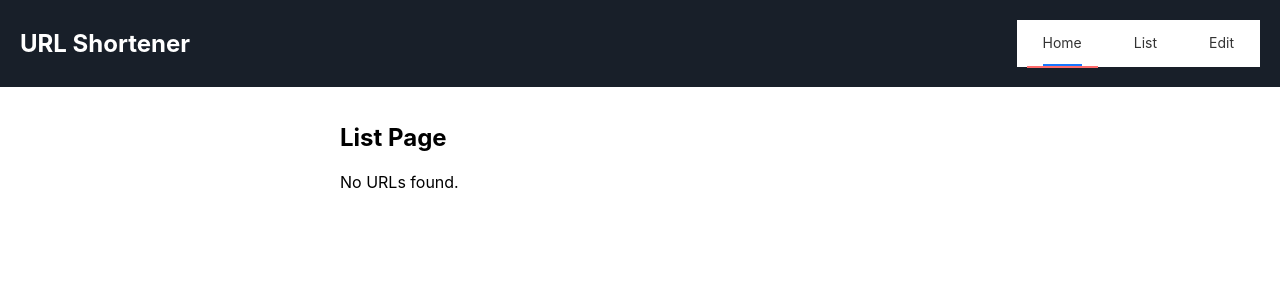
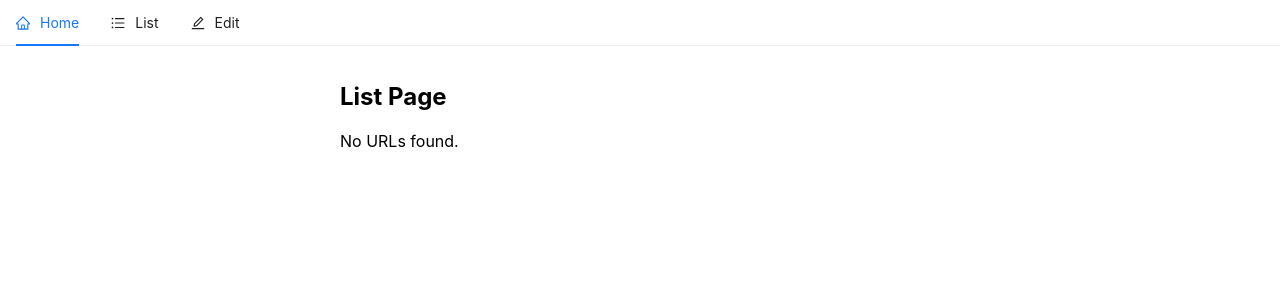
Before and after one commit to sumit-ch-dev/url-shortener, a React (Create React App) app: page /list in a window 1280 px wide. Shown: the top 300 px of the page. Built offline with nearby package versions, Linux system fonts and the light colour scheme.

Commit message:
added icons to Navbar

```diff
--- a/src/components/navbar/NavBar.jsx
+++ b/src/components/navbar/NavBar.jsx
@@ -1,24 +1,22 @@
 import React from 'react';
+import { Menu } from 'antd';
 import { Link } from 'react-router-dom';
-import { StyledHeader, Logo, StyledMenu, StyledMenuItem as MenuItem } from './NavBar.styles';
+import { HomeOutlined, UnorderedListOutlined, EditOutlined } from '@ant-design/icons';
 
-const Navbar = () => {
+const NavBar = () => {
   return (
-    <StyledHeader>
-      <Logo>URL Shortener</Logo>
-      <StyledMenu mode="horizontal" defaultSelectedKeys={['home']}>
-        <MenuItem key="home">
-          <Link to="/">Home</Link>
-        </MenuItem>
-        <MenuItem key="list">
-          <Link to="/list">List</Link>
-        </MenuItem>
-        <MenuItem key="edit">
-          <Link to="/edit">Edit</Link>
-        </MenuItem>
-      </StyledMenu>
-    </StyledHeader>
+    <Menu mode="horizontal" defaultSelectedKeys={['home']}>
+      <Menu.Item key="home" icon={<HomeOutlined />}>
+        <Link to="/">Home</Link>
+      </Menu.Item>
+      <Menu.Item key="list" icon={<UnorderedListOutlined />}>
+        <Link to="/list">List</Link>
+      </Menu.Item>
+      <Menu.Item key="edit" icon={<EditOutlined />}>
+        <Link to="/edit">Edit</Link>
+      </Menu.Item>
+    </Menu>
   );
 };
 
-export default Navbar;
+export default NavBar;
--- a/src/components/navbar/NavBar.styles.jsx
+++ /dev/null
@@ -1,40 +0,0 @@
-import styled from 'styled-components';
-import { Menu } from 'antd';
-
-export const StyledHeader = styled.header`
-  background-color: #181f29;
-  padding: 20px;
-  display: flex;
-  justify-content: space-between;
-  align-items: center;
-`;
-
-export const Logo = styled.h1`
-  color: #fff;
-  font-size: 24px;
-  margin: 0;
-`;
-
-export const StyledMenu = styled(Menu)`
-  border: none;
-
-  .ant-menu-item {
-    a {
-      color: #333;
-    }
-  }
-
-  .ant-menu-item-selected {
-    background-color: transparent;
-    border-bottom: 2px solid #ff6b6b;
-  }
-
-  .ant-menu-item {
-    margin: 0 10px;
-  }
-`;
-
-
-export const StyledMenuItem = styled(Menu.Item)`
-  border: none;
-`;
```
